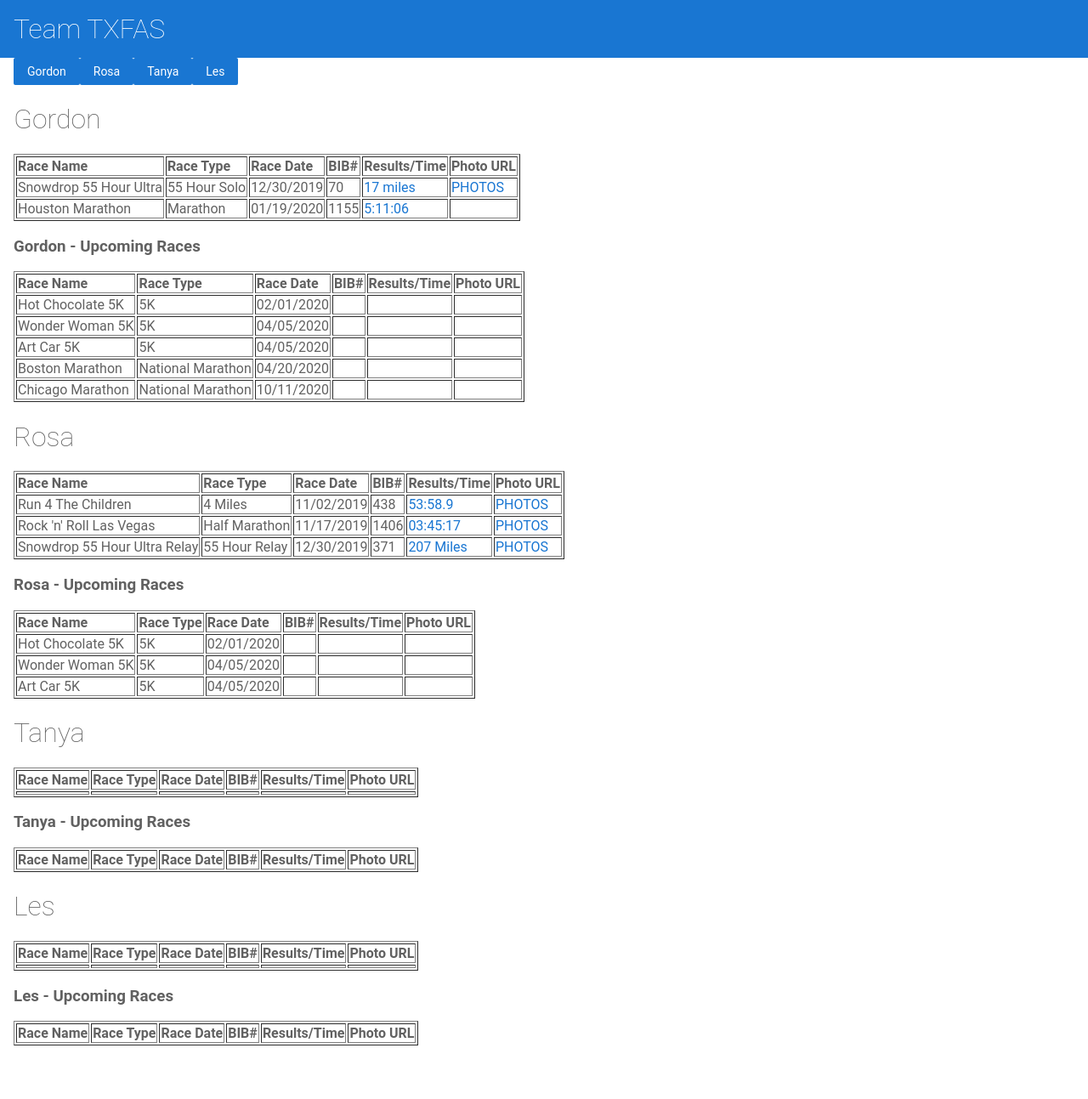
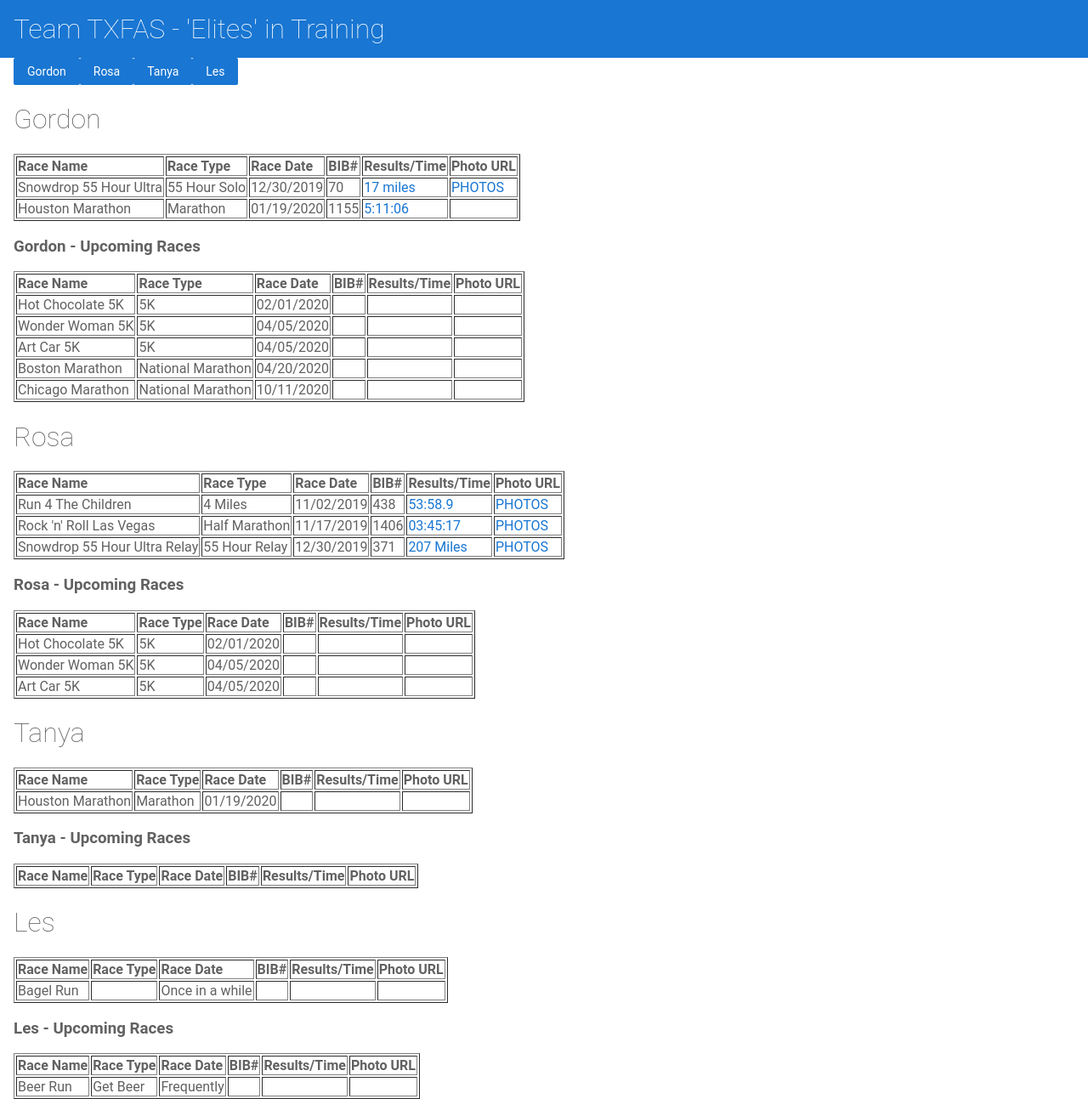
Before and after one commit to gchristie/txfas, an Angular app: page / in a window 1280 px wide. Shown: the whole page at 85% size. Before the commit the page ends 1230 px from the top, so only its background shows below. Built offline with nearby package versions, Linux system fonts and the light colour scheme.

Commit message:
2 files modified

```diff
--- a/src/app/racedata.ts
+++ b/src/app/racedata.ts
@@ -144,6 +144,13 @@ photourl: ''
 ,
 {
 runner: 'Tanya', status:'Show',
+name: 'Houston Marathon',    racedate: '01/19/2020',    racetype: 'Marathon', bibnumber: '', racetime: '',
+resultsurl:'',
+photourl: ''
+}
+,
+{
+runner: 'Tanya', status:'Hide',
 name: '',    racedate: '',    racetype: '', bibnumber: '', racetime: '',
 resultsurl:'',
 photourl: ''
@@ -151,7 +158,14 @@ photourl: ''
 ,
 {
 runner: 'Les', status:'Show',
-name: '',    racedate: '',    racetype: '', bibnumber: '', racetime: '',
+name: 'Bagel Run',    racedate: 'Once in a while',    racetype: '', bibnumber: '', racetime: '',
+resultsurl:'',
+photourl: ''
+}
+,
+{
+runner: 'Les', status:'Future',
+name: 'Beer Run',    racedate: 'Frequently',    racetype: 'Get Beer', bibnumber: '', racetime: '',
 resultsurl:'',
 photourl: ''
 }
--- a/src/app/top-bar/top-bar.component.html
+++ b/src/app/top-bar/top-bar.component.html
@@ -1,5 +1,5 @@
 <a [routerLink]="['/']">
-  <h1>Team TXFAS</h1>
+  <h1>Team TXFAS - 'Elites' in Training</h1>
 </a>
 
 <!-- <a [routerLink]="['/cart']" class="button fancy-button">
```
